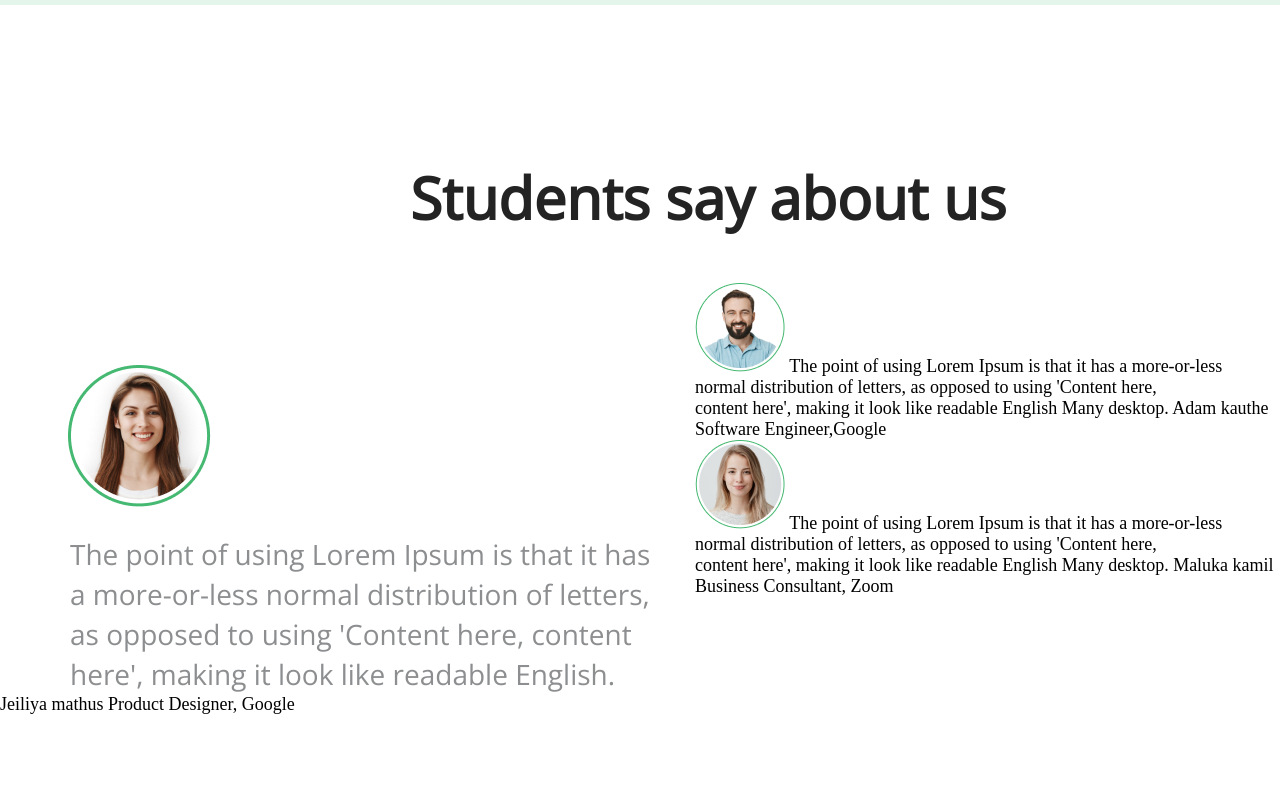
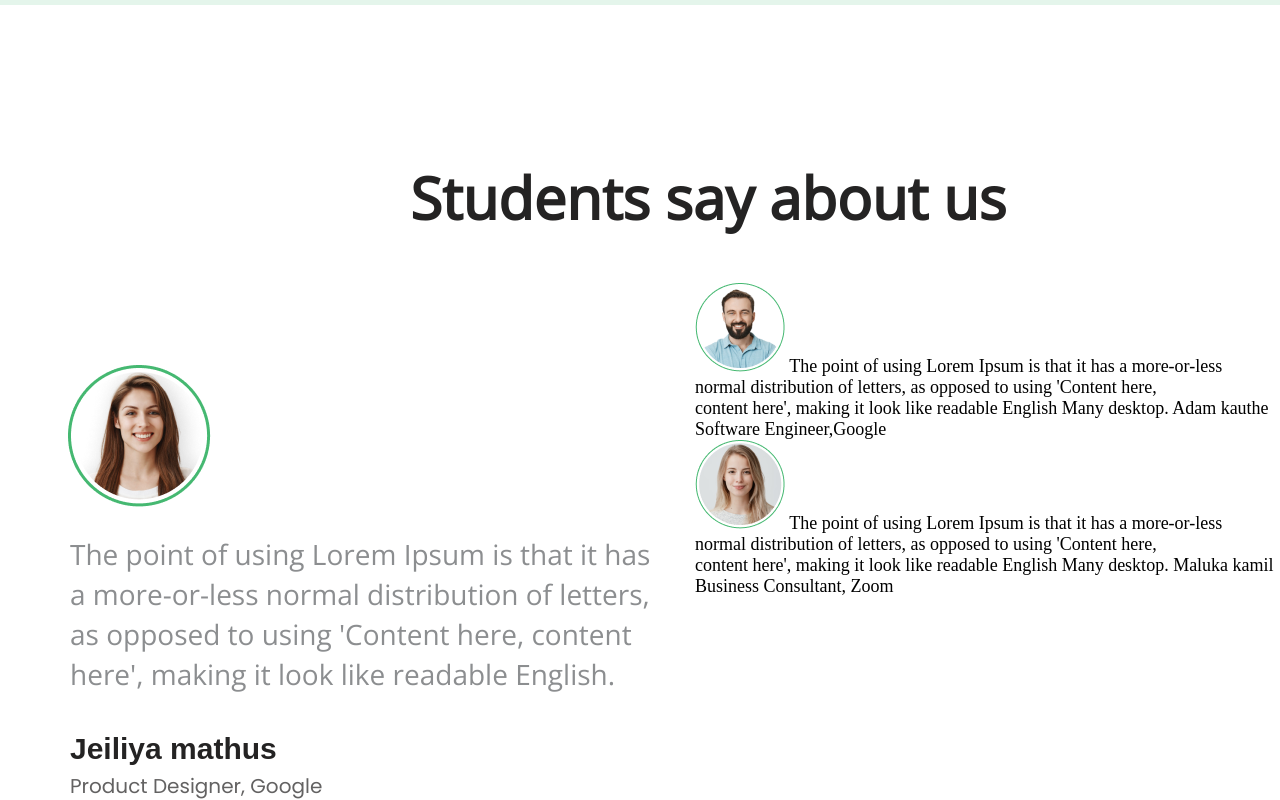
Before and after one commit to developer64/U-code, a plain HTML site: page index.html in a window 1280 px wide. Shown: the part 3669-4469 px from the top of the page. Before the commit the page ends 4384 px from the top, so only its background shows below. Drawn offline with Linux system fonts and the light colour scheme.

Commit message:
The block studentLeft was finished

```diff
--- a/css/main.css
+++ b/css/main.css
@@ -11,6 +11,21 @@
 @font-face {
     font-family:"Open Sans ExtraBold";
     src:url(../fonts/OpenSans-ExtraBold.ttf);
+}
+
+@font-face {
+    font-family:"Poppins Medium";
+    src:url(../fonts/Poppins-Medium.ttf);
+}
+
+@font-face {
+    font-family:"Poppins Regular";
+    src:url(../fonts/Poppins-Regular.ttf);
+}
+
+@font-face {
+    font-family:"Poppins SemiBold";
+    src:url(../fonts/Poppins-SemiBold.ttf);
 }
 
 body {
@@ -670,3 +685,23 @@ margin: -5px 0 74px 71px;
     font-size: 28px;
     line-height: 40px;
 }
+
+.jeiliya {
+    color: #242323;
+    font-family: "Poppins SemiBold~~", sans-serif;
+    font-size: 30px;
+    font-weight: 600;
+    line-height: 10px;
+    margin-top: 50px;
+    margin-left: 70px;
+}
+
+.productDesigner {
+    color: #636262;
+    font-family: "Poppins Regular", sans-serif;
+    font-size: 20px;
+    font-weight: 400;
+    line-height: 1px;
+    margin-top: 32px;
+    margin-left: 70px;
+}
--- a/index.html
+++ b/index.html
@@ -264,12 +264,12 @@
                             as opposed to using 'Content here, content<br>
                             here', making it look like readable English.</p>
                         </div>
-                        <span class="jeiliya">
+                        <div class="jeiliya">
                             Jeiliya mathus
-                        </span>
-                        <span class="productDesigner">
+                        </div>
+                        <div class="productDesigner">
                             Product Designer, Google
-                        </span>
+                        </div>
                     </div>
                 </div>
                 <div class="studentRight">
```
Also changed, not shown: fonts/Poppins-Black.ttf (added), fonts/Poppins-Medium.ttf (added), fonts/Poppins-Regular.ttf (added), fonts/Poppins-SemiBold.ttf (added).
